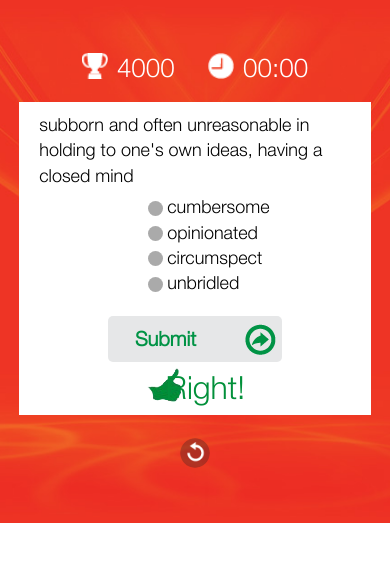
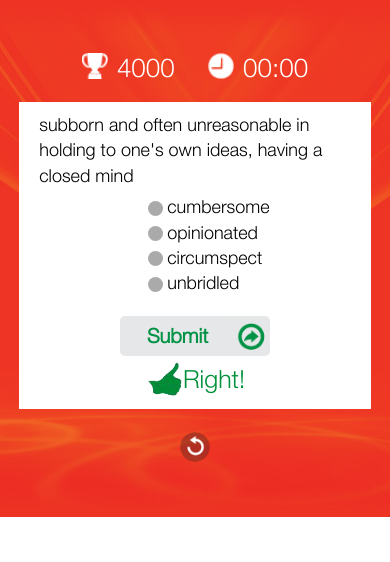
Before and after one commit to VoMenThan/Sadlier, a PHP site: page /testVocab.php in a window 390 px wide. Shown: the part 97-659 px from the top of the page. Run offline with PHP 8.4, Linux system fonts and the light colour scheme; some web fonts are replaced.

Commit message:
no message

```diff
--- a/html/assets/css/module/_study_aids.scss
+++ b/html/assets/css/module/_study_aids.scss
@@ -795,6 +795,37 @@
   }
 }
 @include respond-to($break-767) {
+  //btn submit
+  .test_vocab {
+    .test-vocab-content {
+      .box-submit{
+        text-align: left;
+        padding-left: 27px;
+        line-height: 40px;
+        border-radius: 5px;
+        display: block;
+        font-weight: bold;
+        color: #009345;
+        font-size: 20px;
+        @include size(150px, 40px);
+        @include retinaDisplay('../images/ic/', 'vwAchieve_web_btnsubmit_upstate_btn.png', 'vwAchieve_web_btnsubmit_upstate_btn@2x.png','#e6e7e8'){
+          -webkit-background-size: auto 100%;
+          -moz-background-size: auto 100%;
+          background-size: auto 100%;
+          background-position: right center;
+        }
+      }
+      .pup-h40 {
+        .right-btn{
+          width: 100px;
+          height: 40px;
+          line-height: 40px;
+          margin: 0 auto;
+          font-size: 25px;
+        }
+      }
+    }
+  }
   //start pupup
   .test_vocab {
     .test-vocab-content {
--- a/html/assets/css/styles.css
+++ b/html/assets/css/styles.css
@@ -2248,7 +2248,7 @@ a {
     .test_vocab .test-vocab-content .pup-h40 {
       height: 40px; }
       .test_vocab .test-vocab-content .pup-h40 .right-btn {
-        width: 100px;
+        width: 126px;
         height: 40px;
         background: url("../images/icon/right_btn.png") 0 0 no-repeat;
         margin: 0 auto;
@@ -2326,6 +2326,37 @@ a {
           cursor: pointer; }
 
 @media only screen and (max-width: 767px) {
+  .test_vocab .test-vocab-content .box-submit {
+    text-align: left;
+    padding-left: 27px;
+    line-height: 40px;
+    border-radius: 5px;
+    display: block;
+    font-weight: bold;
+    color: #009345;
+    font-size: 20px;
+    width: 150px;
+    height: 40px;
+    background: url("../images/ic/vwAchieve_web_btnsubmit_upstate_btn.png") center center no-repeat #e6e7e8;
+    -webkit-background-size: auto 100%;
+    -moz-background-size: auto 100%;
+    background-size: auto 100%;
+    background-position: right center; } }
+  @media only screen and (max-width: 767px) and (-webkit-min-device-pixel-ratio: 2), only screen and (max-width: 767px) and (min-device-pixel-ratio: 2), only screen and (max-width: 767px) and (min-resolution: 192dpi) {
+    .test_vocab .test-vocab-content .box-submit {
+      background: url("../images/ic/vwAchieve_web_btnsubmit_upstate_btn@2x.png") center center no-repeat #e6e7e8;
+      -webkit-background-size: auto 100%;
+      -moz-background-size: auto 100%;
+      background-size: auto 100%;
+      background-position: right center; } }
+@media only screen and (max-width: 767px) {
+  .test_vocab .test-vocab-content .pup-h40 .right-btn {
+    width: 100px;
+    height: 40px;
+    line-height: 40px;
+    margin: 0 auto;
+    font-size: 25px; }
+
   .test_vocab .test-vocab-content .box-content {
     font-size: 18px; }
   .test_vocab .test-vocab-content .answer {
```
Also changed, not shown: 1 other file.
